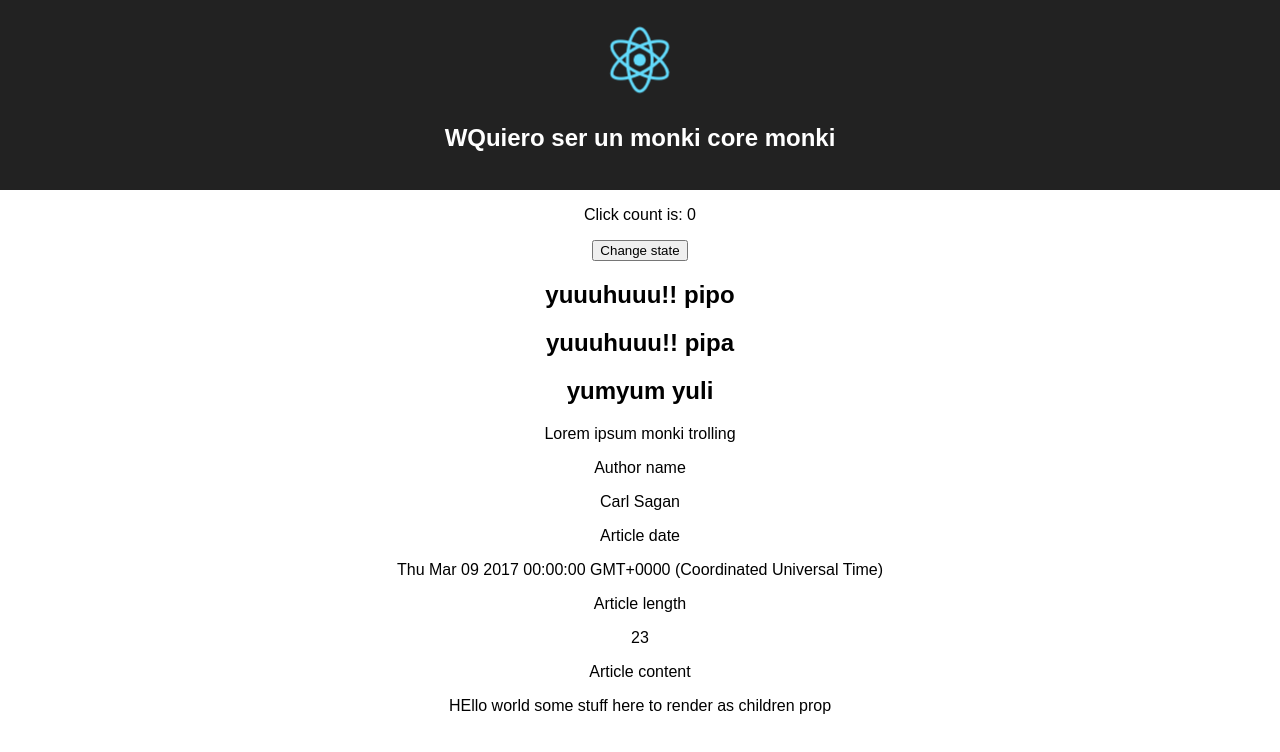
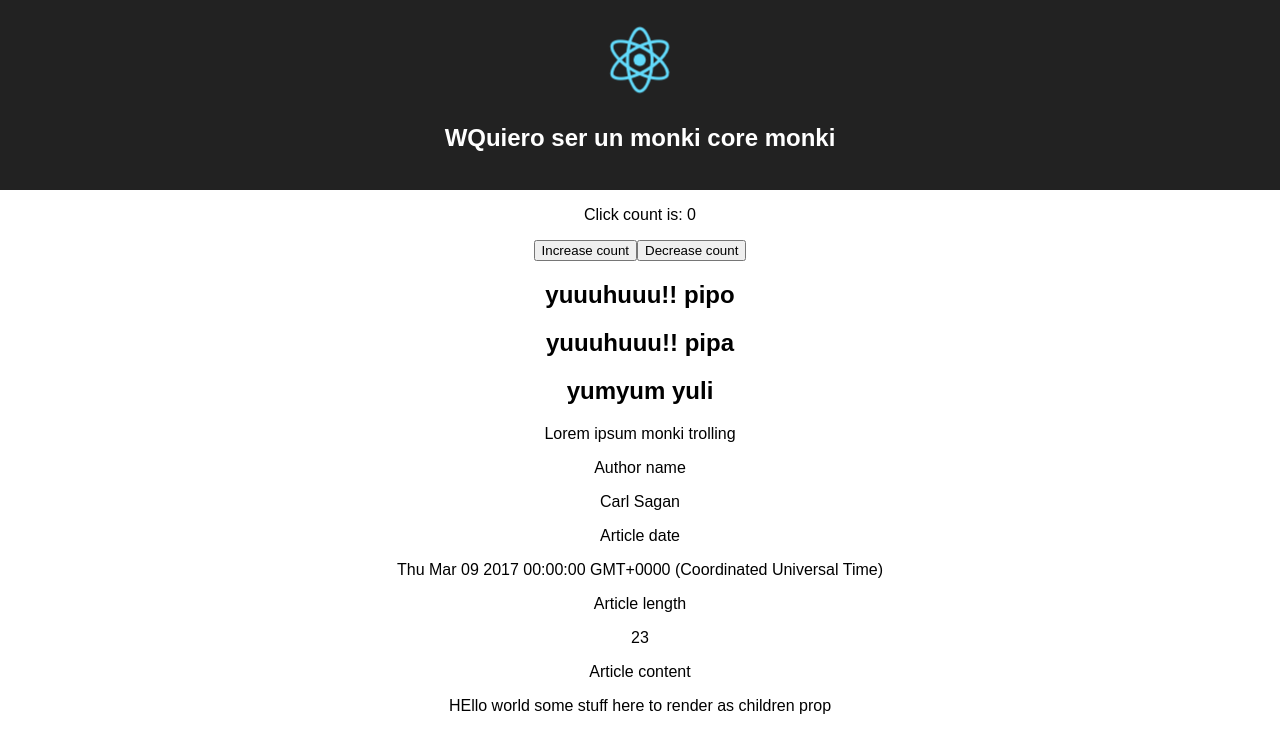
Before and after one commit to guatebus/example-react-app, a React (Create React App) app: page / in a window 1280 px wide. Shown: the top 752 px of the page. Built offline with nearby package versions, Linux system fonts and the light colour scheme.

Commit message:
add increase/decrease button reusing changeState method

```diff
--- a/src/App.js
+++ b/src/App.js
@@ -40,10 +40,10 @@ class App extends Component {
     }
   }
 
-  changeState = () => {
+  changeState = (x) => {
     this.setState({
       literal: 'state changed!',
-      clickCount: this.state.clickCount + 1
+      clickCount: this.state.clickCount + x
     })
   }
 
@@ -57,7 +57,8 @@ class App extends Component {
           <h2>WQuiero ser un monki core monki</h2>
         </div>
         <p>Click count is: {this.state.clickCount}</p>
-        <button onClick={this.changeState}>Change state</button>
+        <button onClick={() => this.changeState(1)}>Increase count</button>
+        <button onClick={() => this.changeState(-1)}>Decrease count</button>
         <Monger saludo={saludo} literal='pipo' gender='neutral'/>
         <Monger saludo={saludo} literal='pipa' gender='neutral'/>
         <Monger saludo='yumyum' literal='yuli' age={33}/>
```
